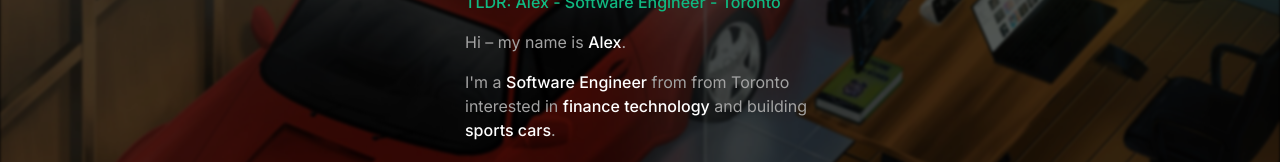
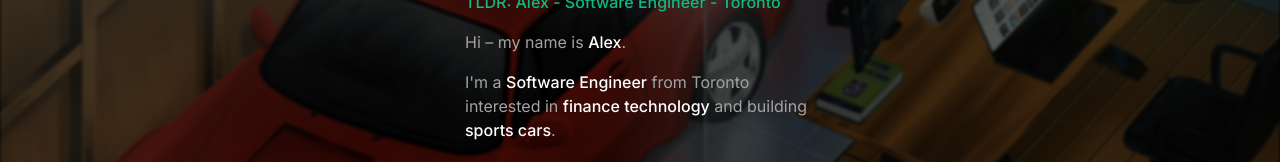
Before and after one commit to alvxck/alvxck, a Next.js app: page / in a window 1280 px wide. Shown: the part 278-440 px from the top of the page. Built offline with nearby package versions, Linux system fonts and the light colour scheme.

Commit message:
fix: spelling

```diff
--- a/app/page.tsx
+++ b/app/page.tsx
@@ -15,7 +15,7 @@ export default function Home() {
         </div>
         <div id="about" className="w-full space-y-4">
           <p className="text-md text-neutral-400">Hi – my name is <span className="font-medium text-white">Alex</span>.</p>
-          <p className="text-md text-neutral-400">I&apos;m a <span className="font-medium text-white">Software Engineer</span> from from Toronto interested in <span className="font-medium text-white">finance technology</span> and building <span className="font-medium text-white">sports cars</span>.</p>
+          <p className="text-md text-neutral-400">I&apos;m a <span className="font-medium text-white">Software Engineer</span> from Toronto interested in <span className="font-medium text-white">finance technology</span> and building <span className="font-medium text-white">sports cars</span>.</p>
           <p className="text-md text-neutral-400">Incoming <span className="font-medium text-white">Data Engineering</span> Intern at the <a href="https://www.rbcroyalbank.com/personal.html" target="blank" id="job" className="font-medium text-white">Royal Bank of Canada</a>. Previously at <a href="https://www.ansys.com/" target="blank" id="job" className="font-medium text-white">Ansys</a> and <a href="https://www.geotab.com/" target="blank" id="job" className="font-medium text-white">Geotab</a>.</p>
         </div>
         <div id='links' className="w-full">
```
